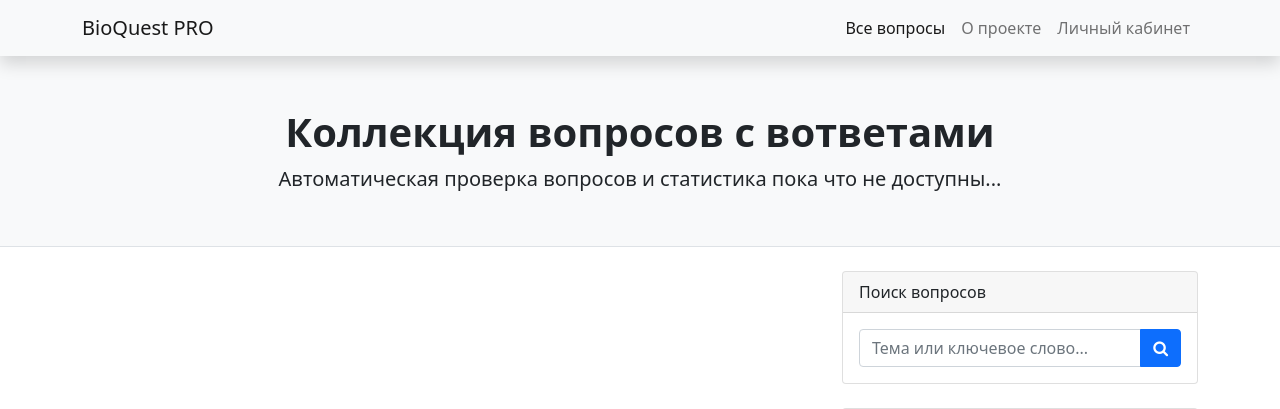
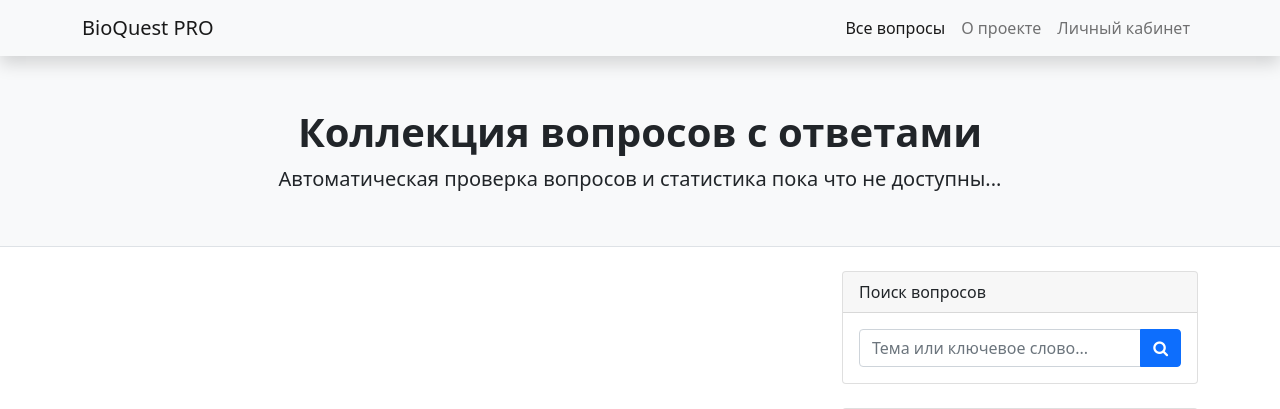
Before and after one commit to timofeiryko/modernbioquest, a Django app: page / in a window 1280 px wide. Shown: the top 409 px of the page. Run offline with Django 4.2, Linux system fonts and the light colour scheme; data that the repository does not hold is empty; some libraries are stand-ins or nearby versions.

Commit message:
Testing pythonanywhere github webhooks 4

```diff
--- a/main/templates/problems.html
+++ b/main/templates/problems.html
@@ -7,7 +7,7 @@
 <header class="py-1 bg-light border-bottom mb-4">
     <div class="container">
         <div class="text-center my-5">
-            <h1 class="fw-bolder">Коллекция вопросов с вответами</h1>
+            <h1 class="fw-bolder">Коллекция вопросов с ответами</h1>
             <p class="lead mb-0">Автоматическая проверка вопросов и статистика пока что не доступны...</p>
         </div>
     </div>
--- a/main/views.py
+++ b/main/views.py
@@ -8,7 +8,7 @@ from .configs import QUESTIONS_PER_PAGE
 
 import git
 
-# COMMENT TO TEST WEBHOOKS 3
+# COMMENT TO TEST WEBHOOKS 4
 
 @csrf_exempt
 def update(request):
```
